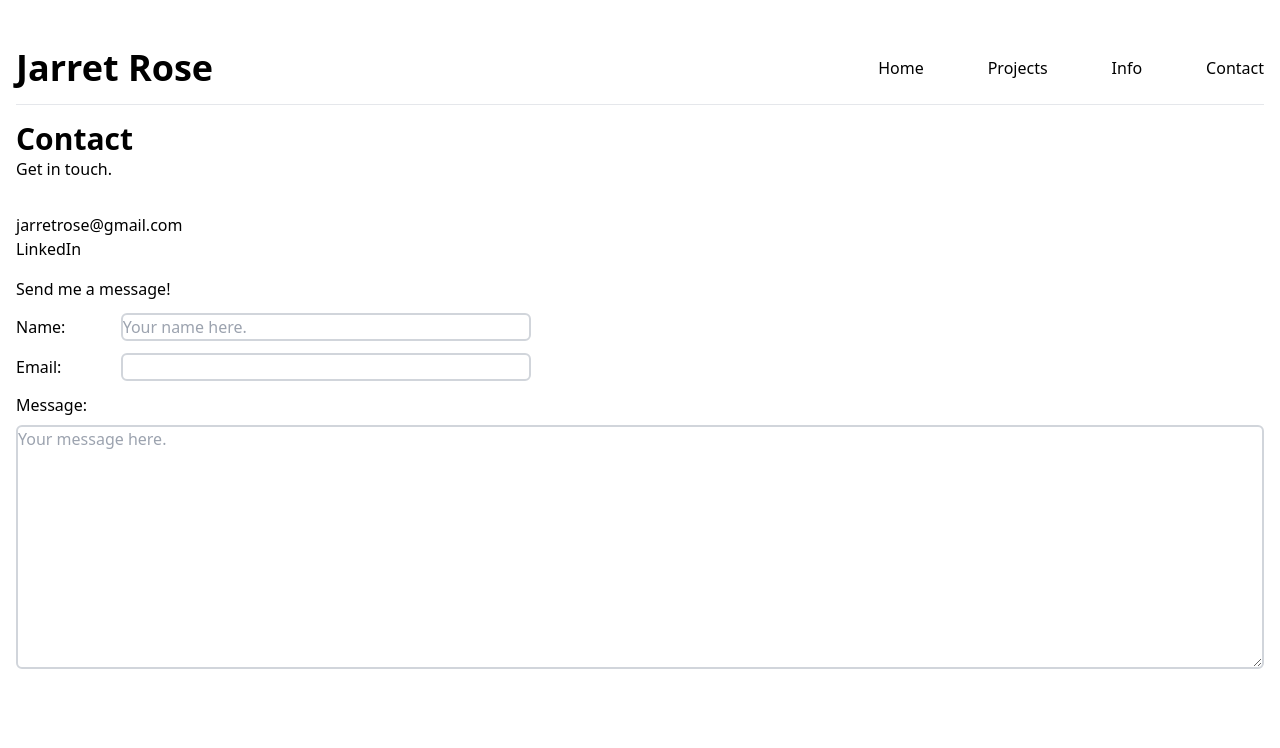
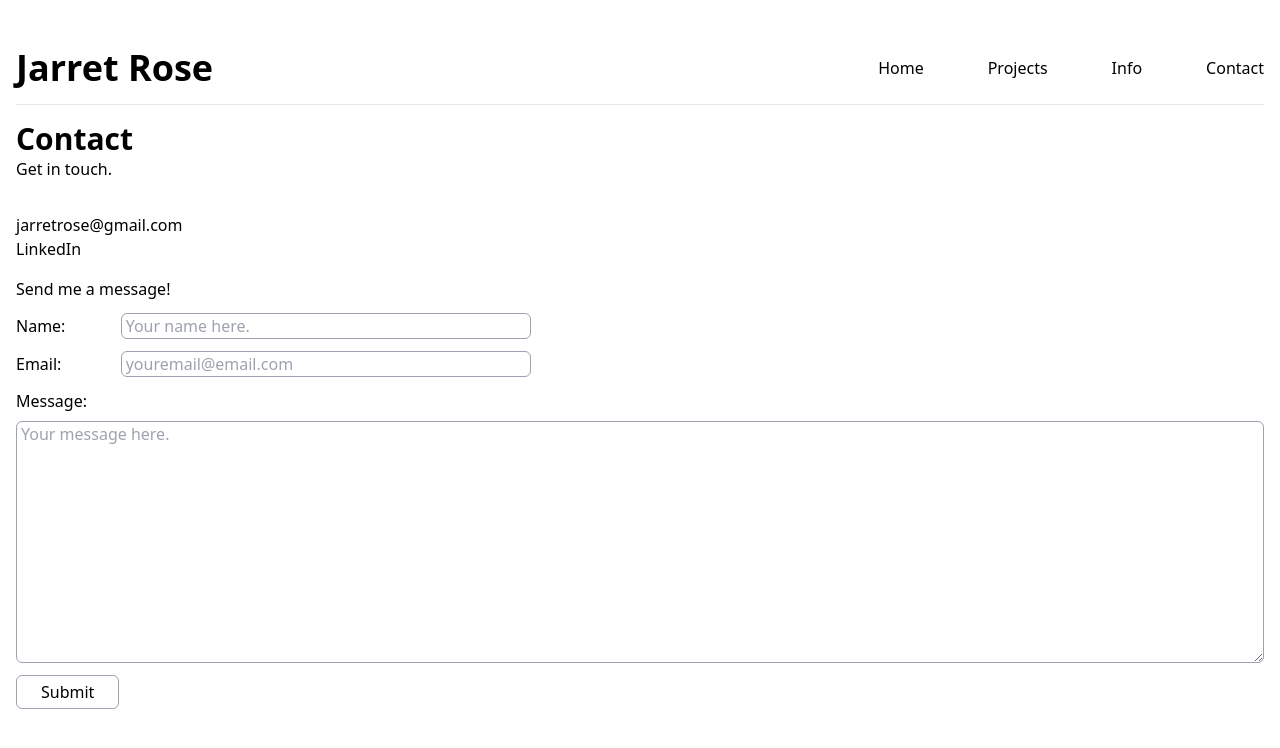
Before and after one commit to jarretrose/jarretrose.github.io, a React (Vite) app: page /contact in a window 1280 px wide. Shown: the top 748 px of the page. Built offline with nearby package versions, Linux system fonts and the light colour scheme.

Commit message:
Small styling tweaks.

```diff
--- /dev/null
+++ b/src/components/PrimaryButton.tsx
@@ -0,0 +1,17 @@
+import { FC } from 'react';
+
+interface PrimaryButtonProps
+  extends React.ButtonHTMLAttributes<HTMLButtonElement> {
+  buttonText: string;
+}
+
+export const PrimaryButton: FC<PrimaryButtonProps> = (props) => {
+  return (
+    <button
+      className='border border-gray-400 rounded-md py-1 px-6'
+      {...props}
+    >
+      {props.buttonText}
+    </button>
+  );
+};
--- a/src/components/TextArea.tsx
+++ b/src/components/TextArea.tsx
@@ -13,7 +13,7 @@ export const TextArea: FC<TextAreaProps> = (props) => {
         htmlFor={props.name}
       >{`${props.label}: `}</label>
       <textarea
-        className='col-span-12 border-2 border-gray-300 rounded-md'
+        className='col-span-12 border border-gray-400 rounded-md px-1'
         {...props}
       />
     </div>
--- a/src/components/TextField.tsx
+++ b/src/components/TextField.tsx
@@ -17,7 +17,7 @@ export const TextField: FC<TextFieldProps> = (props) => {
         htmlFor={props.name}
       >{`${props.label}: `}</label>
       <input
-        className='col-span-4 border-2 border-gray-300 rounded-md w-full'
+        className='col-span-4 border border-gray-400 rounded-md w-full px-1'
         {...props}
       />
     </div>
--- a/src/views/Contact.tsx
+++ b/src/views/Contact.tsx
@@ -3,6 +3,7 @@ import { PageTitle_H2 } from '../components/PageTitle_H2';
 import './index.views.css';
 import { TextField } from '../components/TextField';
 import { TextArea } from '../components/TextArea';
+import { PrimaryButton } from '../components/PrimaryButton';
 
 export const Contact: FC = () => {
   return (
@@ -24,28 +25,24 @@ export const Contact: FC = () => {
         </div>
         <div>
           <h3>Send me a message!</h3>
-          <div>
           <form
             action=''
             method=''
             className='contactForm'
           >
-              <div>
-                <div>
             <TextField
               label={'Name'}
               name={'name'}
               placeholder='Your name here.'
             />
-                </div>
-                <div>
+
             <TextField
               label={'Email'}
               name={'email'}
               type='email'
+              placeholder='youremail@email.com'
             />
-                </div>
-                <div>
+
             <TextArea
               label='Message'
               name='message'
@@ -53,10 +50,9 @@ export const Contact: FC = () => {
               cols={30}
               rows={10}
             />
-                </div>
-              </div>
+
+            <PrimaryButton buttonText='Submit' />
           </form>
-          </div>
         </div>
       </div>
     </>
```
Lines whose indentation alone changed are shown as unchanged.
